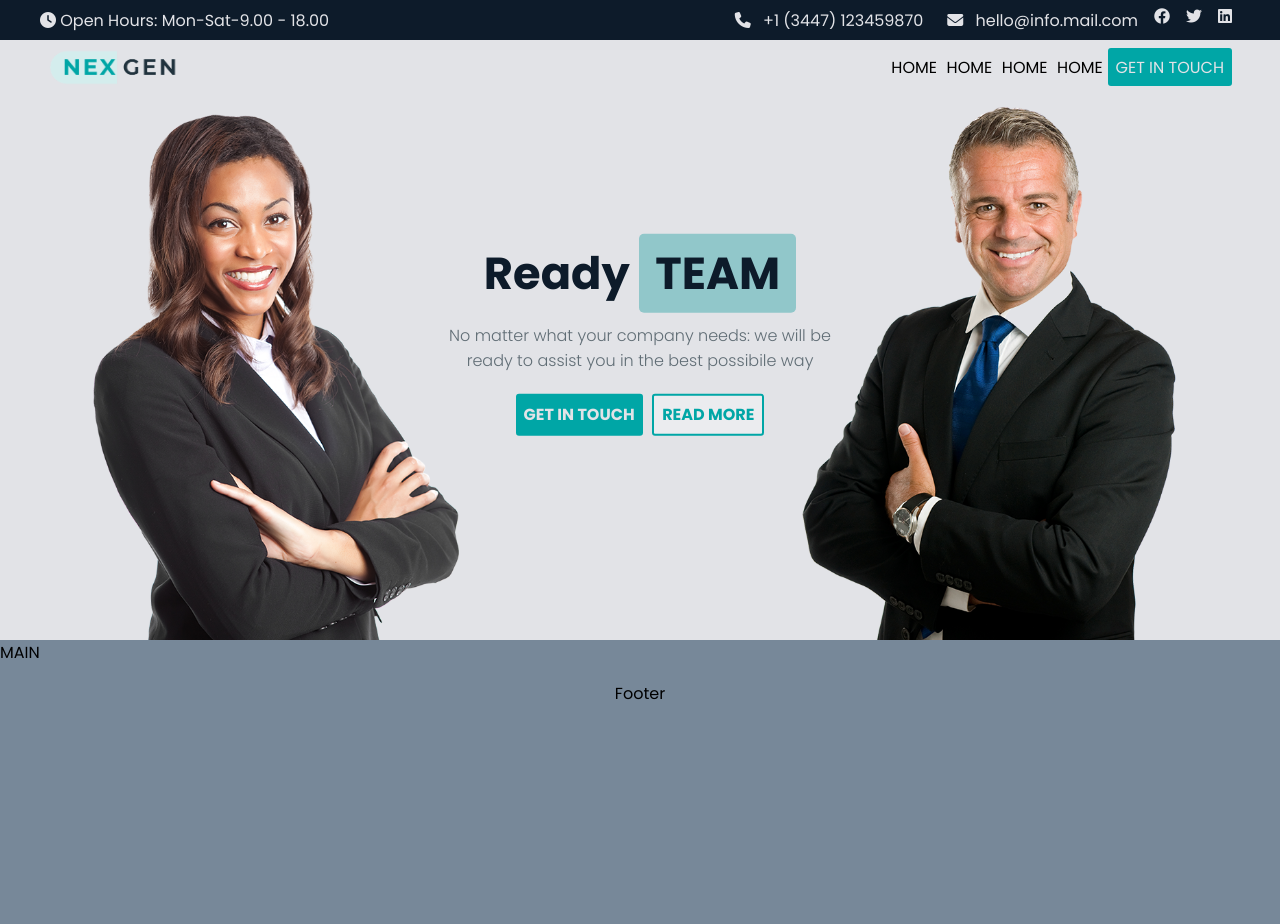
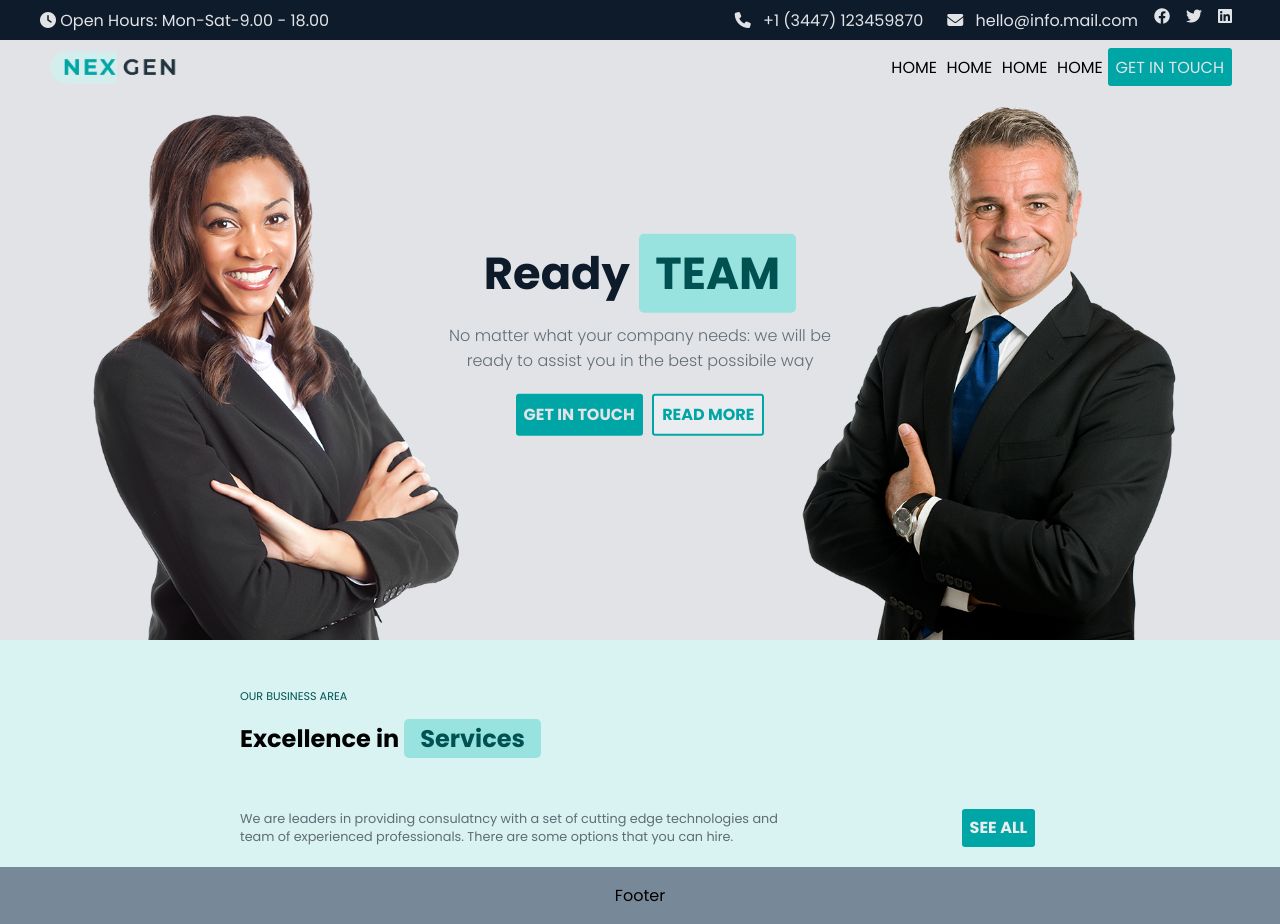
Before and after one commit to PietroMarilei/proj-html-vuejs, a Vue app: page / in a window 1280 px wide. Before the commit the page ends 800 px from the top, so only its background shows below. Built offline with nearby package versions, Linux system fonts and the light colour scheme.

Commit message:
add services

```diff
--- a/src/App.vue
+++ b/src/App.vue
@@ -41,8 +41,8 @@ export default {
 </template>
 
 <style lang="scss">
-  @use "./assets/scss/main.scss" as *;
   @use "./assets/scss/partials/variables.scss" as *;
+  @import "./assets/scss/main.scss" ;
 
   body {
     background-color: lightslategray;
--- a/src/assets/scss/partials/variables.scss
+++ b/src/assets/scss/partials/variables.scss
@@ -6,8 +6,8 @@
 $primaryWhite: #ebecef;
 $lightGrey: #e2e3e7;
 $darkGrey: #606d75;
-$darkBlue: #058283;
-$midBlue: #91c7ca;
+$darkBlue: #005252;
+$midBlue: #98e3df;
 $lightblue: #00a6a6;
 $veryLightBlue: #d9f2f2;
 $deepDarkblue: #0d1b2a;
--- a/src/components/HeaderComponent.vue
+++ b/src/components/HeaderComponent.vue
@@ -171,6 +171,7 @@ export default {
 
         h1 span {
           background-color:$midBlue ;
+          color:$darkBlue ;
           padding: 0.5rem 1rem;
           text-align: center;
           border-radius: 5px;
--- a/src/components/MainComponent.vue
+++ b/src/components/MainComponent.vue
@@ -1,9 +1,13 @@
 <script>
+import ServiceComp from './ServiceComp.vue';
 import { store } from '../store';
 export default {
+  components: {
+    ServiceComp,
+  },
   data() {
     return {
-      greeting: 'Hello World!',
+
       store,
 
     }
@@ -17,11 +21,11 @@ export default {
 <template>
     <!-- main template -->
     <main>
-    MAIN
+    <ServiceComp/>
   </main>
 
 </template>
 
 <style lang="scss" scoped>
-
+     @use "../assets/scss/partials/variables.scss" as *;
 </style>
--- /dev/null
+++ b/src/components/ServiceComp.vue
@@ -0,0 +1,96 @@
+<script>
+import { store } from '../store';
+export default {
+    data() {
+        return {
+            greeting: 'Hello World!',
+            store,
+
+        }
+    },
+    methods: {
+
+    },
+}
+</script>
+
+<template >
+    <div class="veryLightBlueBg">
+        <div class="container">
+            <div class="row">
+
+           <div class="services">
+             <p>
+                    OUR BUSINESS AREA
+                </p>
+                    <h2>
+                       Excellence in <span>Services</span>
+                    </h2>
+           </div>
+
+           <div class="leaders_section">
+                <p>
+                We are leaders in providing consulatncy  with a set of cutting edge technologies and team of experienced professionals. There are some options that you can hire.
+                </p>
+
+                <button>
+                    SEE ALL
+                </button>
+           </div>
+
+            </div>
+        </div>
+
+    </div>
+</template>
+
+<style lang="scss" scoped>
+ @use "../assets/scss/partials/variables.scss" as *;
+
+ .container {
+    max-width: 800px;
+    margin: 0 auto;
+ }
+
+ .services {
+    padding: 2rem 0;
+    p {
+        color: $darkBlue;
+        font-size: 0.7rem;
+        padding: 1rem 0;
+    }
+    h2 {
+        span {
+            background-color:$midBlue ;
+            color: $darkBlue;
+            padding:0.2rem 1rem;
+            border-radius: 5px;
+        }
+    }
+
+ }
+
+  .leaders_section {
+        display: flex;
+        justify-content: space-between;
+        align-items: center;
+        padding: 1rem 0;
+
+        p {
+            color: $darkGrey;
+            font-size: 0.8rem;
+            width: 70%
+        };
+
+         button {
+              all:unset;
+              background-color: $lightblue;
+              color:$primaryWhite ;
+              font-weight: 600;
+              font-size: 1rem;
+              padding: 0.4rem 0.5rem;
+              border-radius: 3px;
+              margin: 0.3rem;
+          }
+    }
+</style>
```
